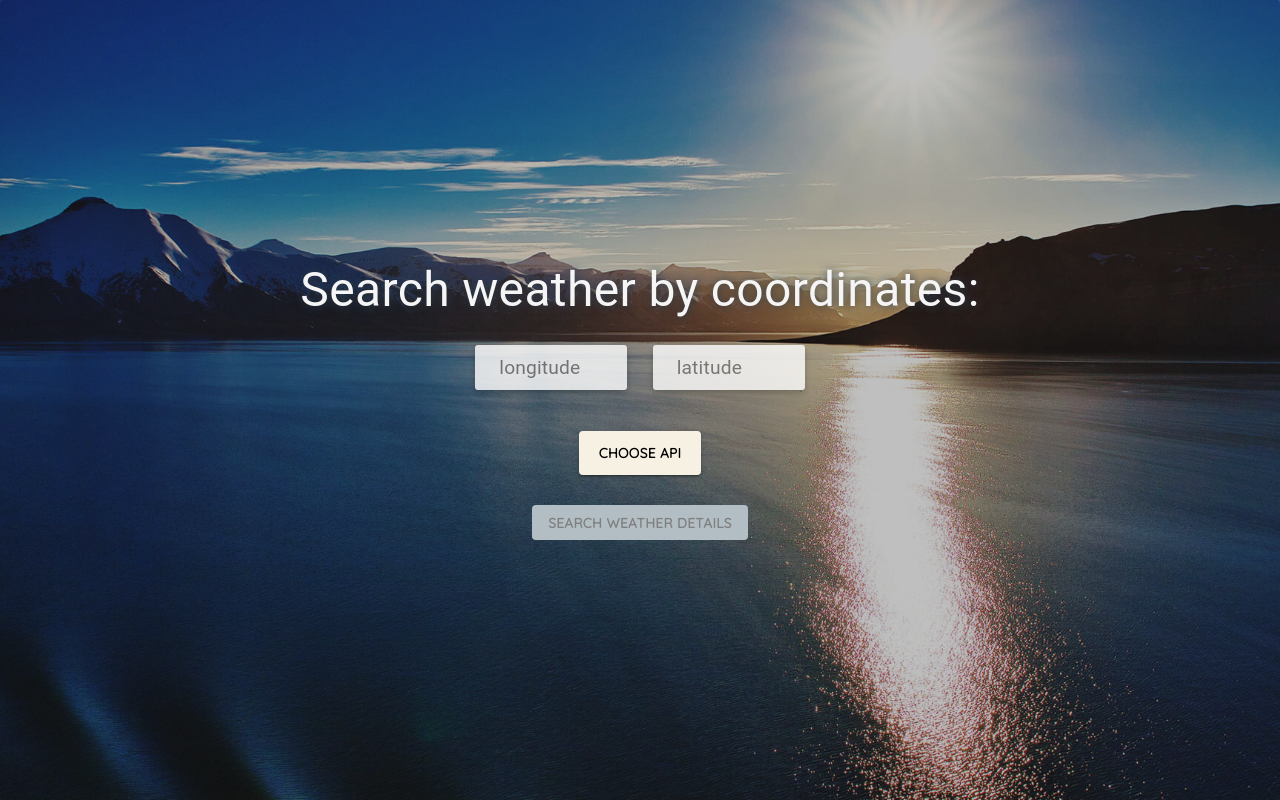
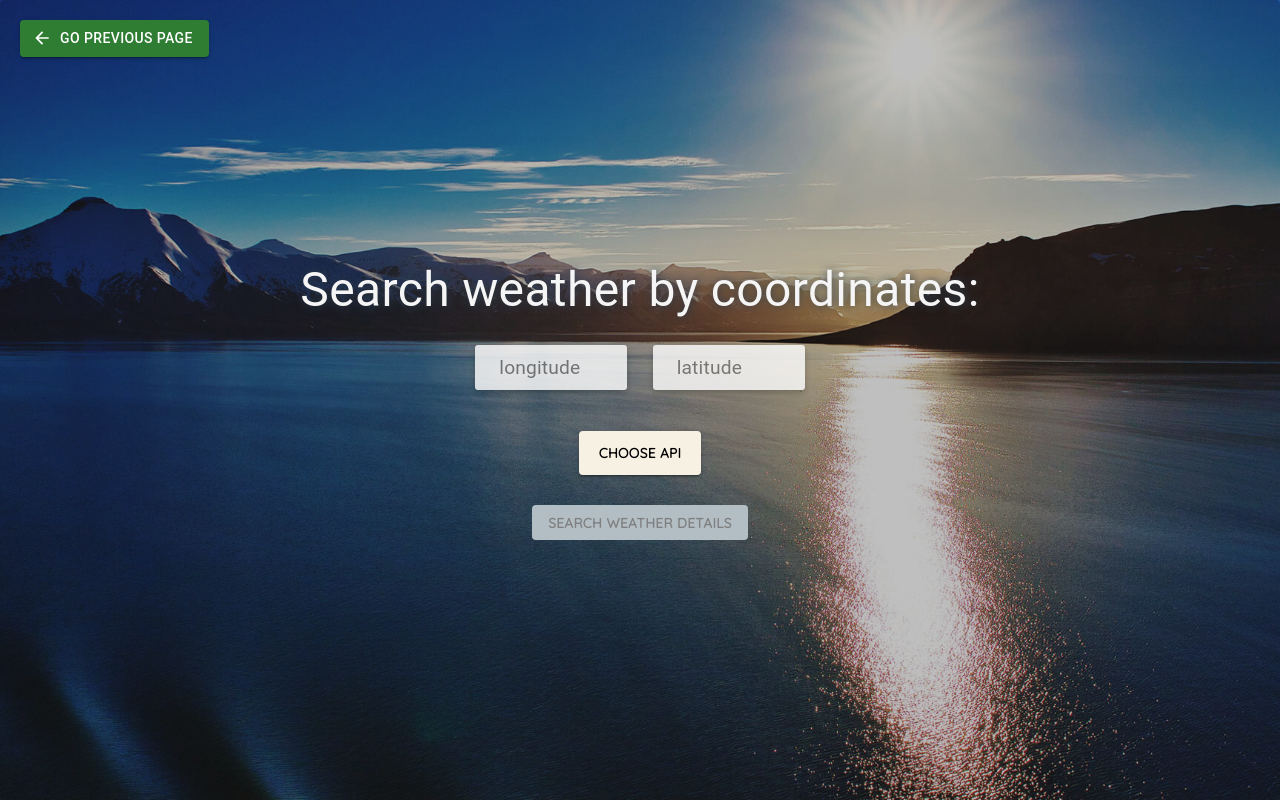
Before and after one commit to elpassion/elp-workshop-2-frontend, a React (Create React App) app: page /weather in a window 1280 px wide. Built offline with nearby package versions, Linux system fonts and the light colour scheme; a web font is replaced by a local one.

Commit message:
Simple framer motion applied, previous button added, error handling, backdrop added

```diff
--- a/package.json
+++ b/package.json
@@ -15,6 +15,7 @@
     "@types/react": "^17.0.38",
     "@types/react-dom": "^17.0.11",
     "cypress": "^9.4.1",
+    "framer-motion": "^6.2.8",
     "moment": "^2.29.1",
     "prettier": "^2.5.1",
     "react": "^17.0.2",
--- a/src/App.tsx
+++ b/src/App.tsx
@@ -1,19 +1,23 @@
 import React from "react"
 import LayoutMain from "./components/LayoutMain"
-import { Route, Routes } from "react-router-dom"
+import { Route, Routes, useLocation } from "react-router-dom"
 import PageHome from "./pages/PageHome"
 import PageWeather from "./pages/PageWeather"
 import PageWeatherResults from "./pages/PageWeatherResults"
+import { AnimatePresence } from "framer-motion"
 
 const App: React.FC = () => {
+  const location = useLocation()
   return (
     <>
       <LayoutMain>
-        <Routes>
-          <Route path="/" element={<PageHome />} />
-          <Route path="/weather" element={<PageWeather />} />
-          <Route path="/weather/results" element={<PageWeatherResults />} />
-        </Routes>
+        <AnimatePresence exitBeforeEnter>
+          <Routes location={location} key={location.key}>
+            <Route path="/" element={<PageHome />} />
+            <Route path="/weather" element={<PageWeather />} />
+            <Route path="/weather/results" element={<PageWeatherResults />} />
+          </Routes>
+        </AnimatePresence>
       </LayoutMain>
     </>
   )
--- a/src/helpers/getURLs.ts
+++ b/src/helpers/getURLs.ts
@@ -2,6 +2,8 @@ import { Coords } from "../types/weatherData"
 const OPEN_WEATHER_MAP_API_KEY = process.env.REACT_APP_OPEN_WEATHER_MAP_API_KEY
 const WEATHERBIT_API_KEY = process.env.REACT_APP_WEATHERBIT_API_KEY
 export const getURL = (reqValue: string, coordinates: Coords): string => {
+  console.log(OPEN_WEATHER_MAP_API_KEY,
+    WEATHERBIT_API_KEY)
   let URL = ''
   const lat = coordinates?.latitude
   const lon = coordinates?.longitude
--- /dev/null
+++ b/src/motionVariants/containerVariants.ts
@@ -0,0 +1,39 @@
+export const containerVariants = {
+    hidden: {
+        opacity: 0
+    },
+    visible: {
+        opacity: 1,
+        transition: {
+            type: 'spring',
+            delay: 0.6,
+            damping: 12,
+            stiffness: 30
+        }
+    },
+    exit: {
+        opacity: 0,
+        transition: {
+            ease: 'easeInOut'
+        }
+    }
+}
+export const containerDataVariants = {
+    hidden: {
+        opacity: 0
+    },
+    visible: {
+        opacity: 1,
+        transition: {
+            type: 'spring',
+            damping: 12,
+            stiffness: 30
+        }
+    },
+    exit: {
+        opacity: 0,
+        transition: {
+            ease: 'easeInOut'
+        }
+    }
+}
--- a/src/pages/PageHome.tsx
+++ b/src/pages/PageHome.tsx
@@ -2,12 +2,22 @@ import React from 'react'
 import { Typography, Button, Box } from '@mui/material'
 import { Link } from 'react-router-dom'
 import { pageHomeSx } from '../sxStyles/pageHomeSx'
+import { motion } from 'framer-motion'
+import { containerVariants } from '../motionVariants/containerVariants'
 
 const PageHome: React.FC = () => {
     return (
-        <Box sx={{
+        <>
+            <Box
+                sx={{
                     textAlign: "center"
-        }}>
+                }}
+                component={motion.div}
+                variants={containerVariants}
+                initial='hidden'
+                animate='visible'
+                exit='exit'
+            >
                 <Typography
                     variant="h4"
                     component='h1'
@@ -33,6 +43,7 @@ const PageHome: React.FC = () => {
                     to="/weather"
                 >GET STARTED</Button>
             </Box>
+        </>
     )
 }
 
--- a/src/pages/PageWeather.tsx
+++ b/src/pages/PageWeather.tsx
@@ -1,5 +1,6 @@
 import React from 'react'
 import CustomInput from "../components/CustomInput"
+import ArrowBackIcon from '@mui/icons-material/ArrowBack'
 import { coordsValidate } from "../helpers/formValidations"
 import { Box, Button, Typography } from "@mui/material"
 import DialogComponent from "../components/DialogComponent"
@@ -7,6 +8,8 @@ import { useForm } from 'react-hook-form'
 import { Coords } from "../types/weatherData"
 import { pageWeatherSx } from '../sxStyles/pageWeatherSx'
 import { useNavigate } from 'react-router-dom'
+import { motion } from 'framer-motion'
+import { containerVariants } from '../motionVariants/containerVariants'
 
 const PageWeather = () => {
   const navigate = useNavigate()
@@ -27,7 +30,27 @@ const PageWeather = () => {
   const watchFields = watch(["longitude", "latitude"])
 
   return (
-    <Box sx={pageWeatherSx.container}>
+    <>
+      <Button
+        variant="contained"
+        color="success"
+        startIcon={<ArrowBackIcon />}
+        sx={{ position: "absolute", top: "20px", left: "20px" }}
+        onClick={() => navigate(-1)}
+        component={motion.div}
+        variants={containerVariants}
+        initial='hidden'
+        animate='visible'
+        exit='exit'
+      >Go Previous Page</Button>
+      <Box
+        sx={pageWeatherSx.container}
+        component={motion.div}
+        variants={containerVariants}
+        initial='hidden'
+        animate='visible'
+        exit='exit'
+      >
         <Typography variant="h4" textAlign='center' sx={pageWeatherSx.heading}>
           Search weather by coordinates:
         </Typography>
@@ -67,6 +90,7 @@ const PageWeather = () => {
           >Search Weather Details</Button>
         </Box>
       </Box>
+    </>
   )
 }
 
--- a/src/pages/PageWeatherResults.tsx
+++ b/src/pages/PageWeatherResults.tsx
@@ -1,12 +1,15 @@
 import React from 'react'
-import { Box, Button, Stack, Typography } from '@mui/material'
+import { Backdrop, Box, Button, CircularProgress, Stack, Typography } from '@mui/material'
 import { Coords } from '../types/weatherData'
-import { Link, useLocation } from 'react-router-dom'
+import ArrowBackIcon from '@mui/icons-material/ArrowBack'
+import { Link, useLocation, useNavigate } from 'react-router-dom'
 import { useAsyncFn } from 'react-use'
 import { getURL } from '../helpers/getURLs'
 import { dataDestructure } from '../helpers/dataDestructure'
 import DialogComponent from '../components/DialogComponent'
 import { pageWeatherResultsSx } from '../sxStyles/pageWeatherResultsSx'
+import { AnimatePresence, motion } from 'framer-motion'
+import { containerDataVariants, containerVariants } from '../motionVariants/containerVariants'
 
 type LocationState = {
     coordinates: Coords,
@@ -14,7 +17,8 @@ type LocationState = {
 }
 const PageWeatherResults: React.FC = () => {
     const location = useLocation()
-    const { coordinates, tabValueParent } = location.state as LocationState
+    const navigate = useNavigate()
+    const { coordinates, tabValueParent } = location.state as LocationState || {}
 
     const [tabValue, setTabValue] = React.useState(tabValueParent)
 
@@ -26,7 +30,7 @@ const PageWeatherResults: React.FC = () => {
     }, [tabValue, coordinates])
     const weatherData = dataDestructure(value, tabValue)
     const { status, lat, lon, timezone, temp, pressure, humidity, sunrise, sunset, description, windSpeed } = weatherData
-    console.log("weatherData ", value)
+
     React.useEffect(() => {
         if (tabValue === 'Weatherbit API' && value?.current) {
             fetchWeather()
@@ -39,8 +43,41 @@ const PageWeatherResults: React.FC = () => {
         // 'value' excluded due to infinite render loop.
         // eslint-disable-next-line react-hooks/exhaustive-deps
     }, [tabValue, coordinates])
+    console.log("errrrrr", error?.message, value)
     return (
-        <Box sx={pageWeatherResultsSx.container}>
+        <>
+            {
+                loading && (
+                    <Backdrop
+                        sx={{ color: '#fff', zIndex: (theme) => theme.zIndex.drawer + 1 }}
+                        open={loading}
+                    >
+                        <CircularProgress color="inherit" />
+                    </Backdrop>
+                )
+            }
+
+            <Button
+                variant="contained"
+                color="success"
+                startIcon={<ArrowBackIcon />}
+                sx={{ position: "absolute", top: "20px", left: "20px" }}
+                onClick={() => navigate(-1)}
+                component={motion.div}
+                variants={containerVariants}
+                initial='hidden'
+                animate='visible'
+                exit='exit'
+            >Go Previous Page</Button>
+
+            <Box
+                sx={pageWeatherResultsSx.container}
+                component={motion.div}
+                variants={containerVariants}
+                initial='hidden'
+                animate='visible'
+                exit='exit'
+            >
                 <Stack
                     flexDirection="row"
                     justifyContent="space-evenly"
@@ -48,12 +85,28 @@ const PageWeatherResults: React.FC = () => {
                     <Typography variant="body1" fontWeight="bold">Longitude: {lon}</Typography>
                     <Typography variant="body1" fontWeight="bold">Latitude: {lat}</Typography>
                 </Stack>
-
+                <AnimatePresence>
                     <Box className='scroll-container' sx={pageWeatherResultsSx.scrollContainer}>
                         <Box sx={pageWeatherResultsSx.weatherDataWrapper}>
                             {
+                                (error || value?.message || value?.error) && (
+                                    <Stack
+                                        alignItems="center"
+                                        sx={pageWeatherResultsSx.resultError}
+                                    >
+                                        Error: {error?.message || value?.message || value?.error || JSON.stringify(error)}
+                                    </Stack>
+                                )
+                            }
+                            {
                                 status && (
-                            <Box>
+                                    <Box
+                                        component={motion.div}
+                                        variants={containerDataVariants}
+                                        initial='hidden'
+                                        animate='visible'
+                                        exit='exit'
+                                    >
                                         <Stack>
                                             <Stack flexDirection="row" justifyContent="space-between">
                                                 <Box>
@@ -150,7 +203,9 @@ const PageWeatherResults: React.FC = () => {
                             }
                         </Box>
                     </Box >
+                </AnimatePresence>
             </Box>
+        </>
     )
 }
 
--- a/src/sxStyles/pageWeatherResultsSx.ts
+++ b/src/sxStyles/pageWeatherResultsSx.ts
@@ -44,8 +44,8 @@ export const pageWeatherResultsSx = {
     },
     lonLat: {
         position: "absolute",
-        top: {xs: "-30px", md: "-35px" },
-        right: {xs: "-30px", md: "0" },
+        top: { xs: "-30px", md: "-35px" },
+        right: { xs: "-30px", md: "0" },
         minWidth: "250px",
         color: "rgba(0,0,0,0.6)",
         padding: "5px",
@@ -86,5 +86,6 @@ export const pageWeatherResultsSx = {
         //     flexDirection: "column",
         //     justifyContent: "center",
         //     // alignItems: "center"
-    }
+    },
+    resultError: { width: "100%", height: "100%", color: "red", fontSize: "1.2rem", fontWeight: "bold" }
 }
```
Also changed, not shown: 1 other file (tests, documents, lock files or other folders). Lines whose indentation alone changed are shown as unchanged.
